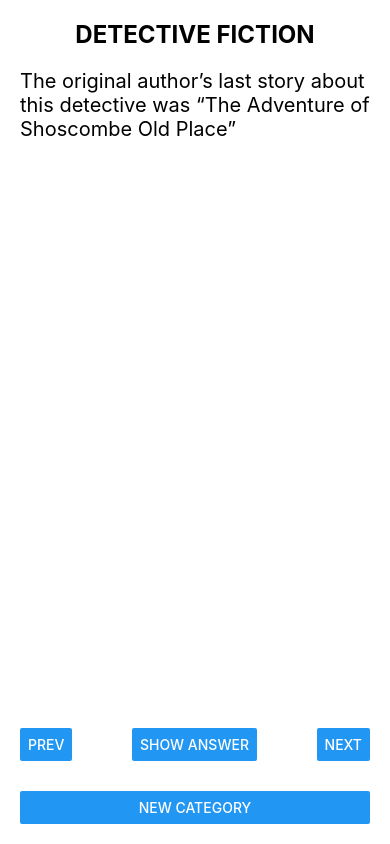
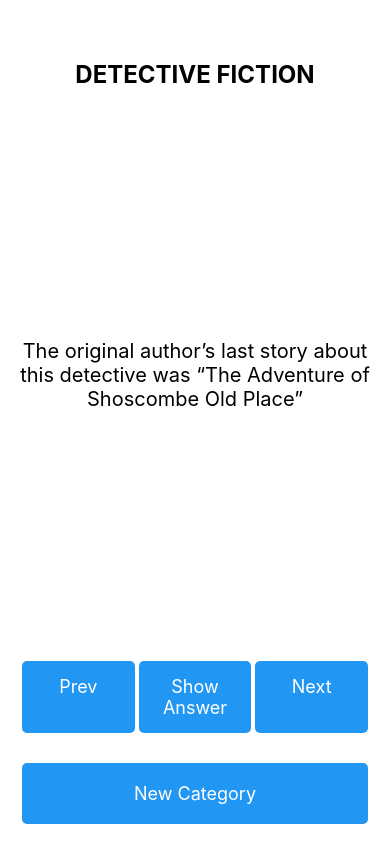
Before and after one commit to f-leroux/jeopardy-app, a React Native app: screen / in a window 390 px wide. Built offline with nearby package versions, Linux system fonts and the light colour scheme.

Commit message:
Improve layout and styling

```diff
--- a/App.js
+++ b/App.js
@@ -1,5 +1,5 @@
 import React, { useState } from 'react';
-import { StyleSheet, Text, View, Button, TouchableOpacity, Linking, ScrollView } from 'react-native';
+import { StyleSheet, Text, View, TouchableOpacity, Linking, ScrollView } from 'react-native';
 import questionsData from './data/full/jeopardy_questions.json';
 
 function renderTextWithItalics(text) {
@@ -53,36 +53,56 @@ export default function App() {
   return (
     <View style={styles.container}>
       <Text style={styles.category}>{category.category.replace(/^"|"$/g, '')}</Text>
-      <ScrollView style={styles.questionContainer}>
+      <ScrollView contentContainerStyle={styles.questionContainer} style={styles.questionScroll}>
         <Text style={styles.question}>{renderTextWithItalics(questionObj.q)}</Text>
         {showAnswer && (
-          <TouchableOpacity onPress={handleAnswerPress}>
-            <Text style={styles.answer}>{renderTextWithItalics(questionObj.a)}</Text>
-          </TouchableOpacity>
+          <>
+            <View style={styles.separator} />
+            <TouchableOpacity onPress={handleAnswerPress} disabled={!questionObj.wiki_slug}>
+              <Text
+                style={[
+                  styles.answer,
+                  { color: questionObj.wiki_slug ? 'blue' : 'black' }
+                ]}
+              >
+                {renderTextWithItalics(questionObj.a)}
+              </Text>
+            </TouchableOpacity>
+          </>
         )}
       </ScrollView>
       <View style={styles.buttonsRow}>
-        <Button title="Prev" onPress={prevQuestion} />
-        <Button
-          title={showAnswer ? 'Hide Answer' : 'Show Answer'}
-          onPress={() => setShowAnswer(!showAnswer)}
-        />
-        <Button title="Next" onPress={nextQuestion} />
+        <TouchableOpacity style={styles.button} onPress={prevQuestion}>
+          <Text style={styles.buttonText}>Prev</Text>
+        </TouchableOpacity>
+        <TouchableOpacity style={styles.button} onPress={() => setShowAnswer(!showAnswer)}>
+          <Text style={styles.buttonText}>{showAnswer ? 'Hide Answer' : 'Show Answer'}</Text>
+        </TouchableOpacity>
+        <TouchableOpacity style={styles.button} onPress={nextQuestion}>
+          <Text style={styles.buttonText}>Next</Text>
+        </TouchableOpacity>
       </View>
       <View style={styles.newCategory}>
-        <Button title="New Category" onPress={newCategory} />
+        <TouchableOpacity style={[styles.button, styles.newCategoryButton]} onPress={newCategory}>
+          <Text style={styles.buttonText}>New Category</Text>
+        </TouchableOpacity>
       </View>
     </View>
   );
 }
 
 const styles = StyleSheet.create({
-  container: { flex: 1, justifyContent: 'center', padding: 20, backgroundColor: '#fff' },
+  container: { flex: 1, justifyContent: 'flex-start', padding: 20, paddingTop: 60, backgroundColor: '#fff' },
   category: { fontSize: 24, fontWeight: 'bold', textAlign: 'center', marginBottom: 20 },
-  questionContainer: { flex: 1 },
-  question: { fontSize: 20, marginBottom: 20 },
-  answer: { fontSize: 20, marginBottom: 20, color: 'blue' },
+  questionScroll: { flex: 1 },
+  questionContainer: { flexGrow: 1, justifyContent: 'center' },
+  question: { fontSize: 20, marginBottom: 20, textAlign: 'center' },
+  separator: { borderBottomWidth: 1, borderBottomColor: '#ccc', marginVertical: 10 },
+  answer: { fontSize: 20, marginBottom: 20, textAlign: 'center' },
   italic: { fontStyle: 'italic' },
-  buttonsRow: { flexDirection: 'row', justifyContent: 'space-between', marginBottom: 20 },
-  newCategory: { marginTop: 10 }
+  buttonsRow: { flexDirection: 'row', marginBottom: 20 },
+  button: { flex: 1, marginHorizontal: 2, paddingVertical: 15, backgroundColor: '#2196F3', borderRadius: 5 },
+  buttonText: { color: '#fff', textAlign: 'center', fontSize: 18 },
+  newCategory: { marginTop: 10 },
+  newCategoryButton: { paddingVertical: 20 }
 });
```
